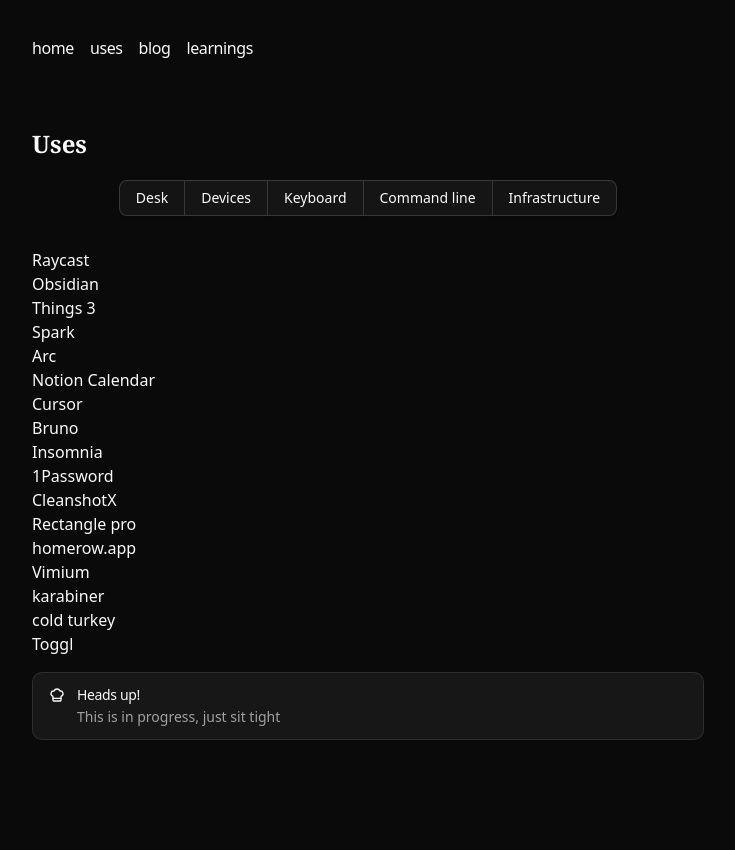
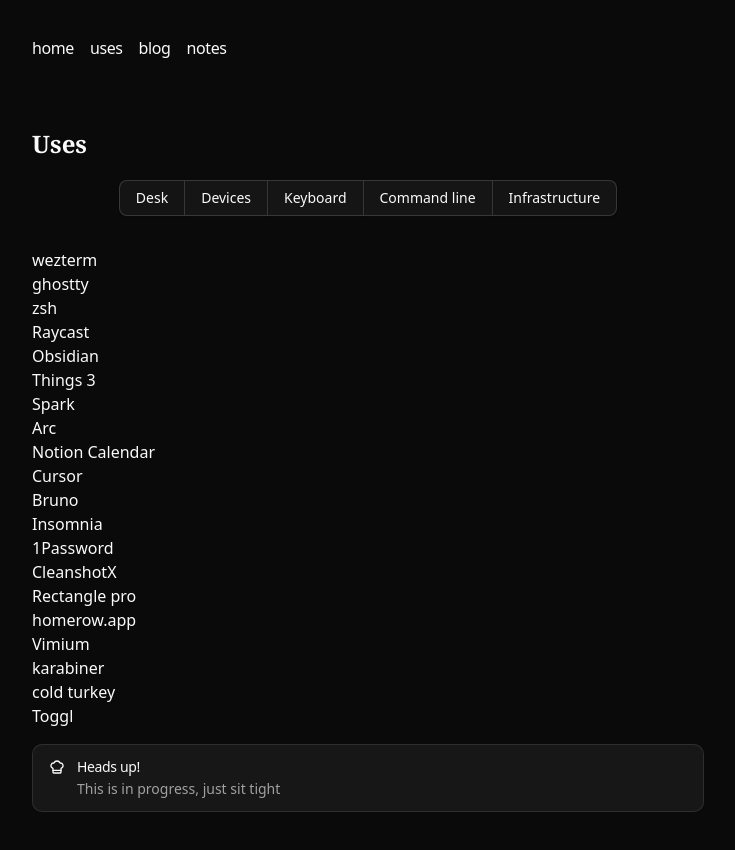
Before and after one commit to einargudnig/einar-os, a Next.js app: page /uses/infrastructure in a window 1280 px wide. Shown: the top 850 px of the page, without its empty margins (272-1007 px from the left). Before the commit the page ends 812 px from the top, so only its background shows below. Built offline with nearby package versions, Linux system fonts and the light colour scheme.

Commit message:
improvements

```diff
--- a/app/learnings/page.tsx
+++ b/app/learnings/page.tsx
@@ -12,7 +12,7 @@
 
   return (
     <section className="mx-auto w-full max-w-2xl space-y-10 print:space-y-8 mb-8">
-      <h1 className="font-bold text-2xl font-serif mb-5">Learnings</h1>
+      <h1 className="font-bold text-2xl font-serif mb-5">Notes</h1>
 
       <div className="space-y-16">
         {sorted.map((item) => (
--- a/app/notes/page.tsx
+++ b/app/notes/page.tsx
@@ -1,3 +1,49 @@
+import Link from "next/link";
+import { learnings } from "@/.velite";
+import { MDXContent } from "@/components/mdx-content";
+import { formatBlogDate } from "@/lib/utils";
+import { Button } from "@/components/ui/button";
+import { Separator } from "@/components/ui/separator";
+
 export default function Page() {
-  return <div>Blog page</div>;
+  const sorted = [...learnings].sort(
+    (a, b) => new Date(b.date).getTime() - new Date(a.date).getTime(),
+  );
+
+  return (
+    <section className="mx-auto w-full max-w-2xl space-y-10 print:space-y-8 mb-8">
+      <h1 className="font-bold text-2xl font-serif mb-5">Notes</h1>
+
+      <div className="space-y-16">
+        {sorted.map((item) => (
+          <div key={`${item.topic}-${item.date}`}>
+            <article className="prose prose-invert mb-3">
+              <header className="mb-4">
+                <h2 className="text-xl font-semibold">{item.title}</h2>
+                <div className="text-sm text-neutral-500 flex items-center gap-2">
+                  <span>{item.topic}</span>
+                  <span className="mx-2">·</span>
+                  <time dateTime={item.date}>{formatBlogDate(item.date)}</time>
+                  {item.deepDiveSlug && (
+                    <Link
+                      href={`/deep-dive/${item.deepDiveSlug}`}
+                      className="no-underline"
+                    >
+                      <Button size="sm" variant="outline">
+                        Deep Dive
+                      </Button>
+                    </Link>
+                  )}
+                </div>
+              </header>
+              {"code" in item ? (
+                <MDXContent code={item.code} enableTableOfContents={false} />
+              ) : null}
+            </article>
+            <Separator />
+          </div>
+        ))}
+      </div>
+    </section>
+  );
 }
--- a/app/uses/infrastructure/page.tsx
+++ b/app/uses/infrastructure/page.tsx
@@ -2,6 +2,9 @@
   return (
     <div>
       <ul>
+        <li>wezterm</li>
+        <li>ghostty</li>
+        <li>zsh</li>
         <li>Raycast</li>
         <li>Obsidian</li>
         <li>Things 3</li>
--- a/components/navbar.tsx
+++ b/components/navbar.tsx
@@ -10,8 +10,8 @@
   "/blog": {
     name: "blog",
   },
-  "/learnings": {
-    name: "learnings",
+  "/notes": {
+    name: "notes",
   },
 };
 
```
